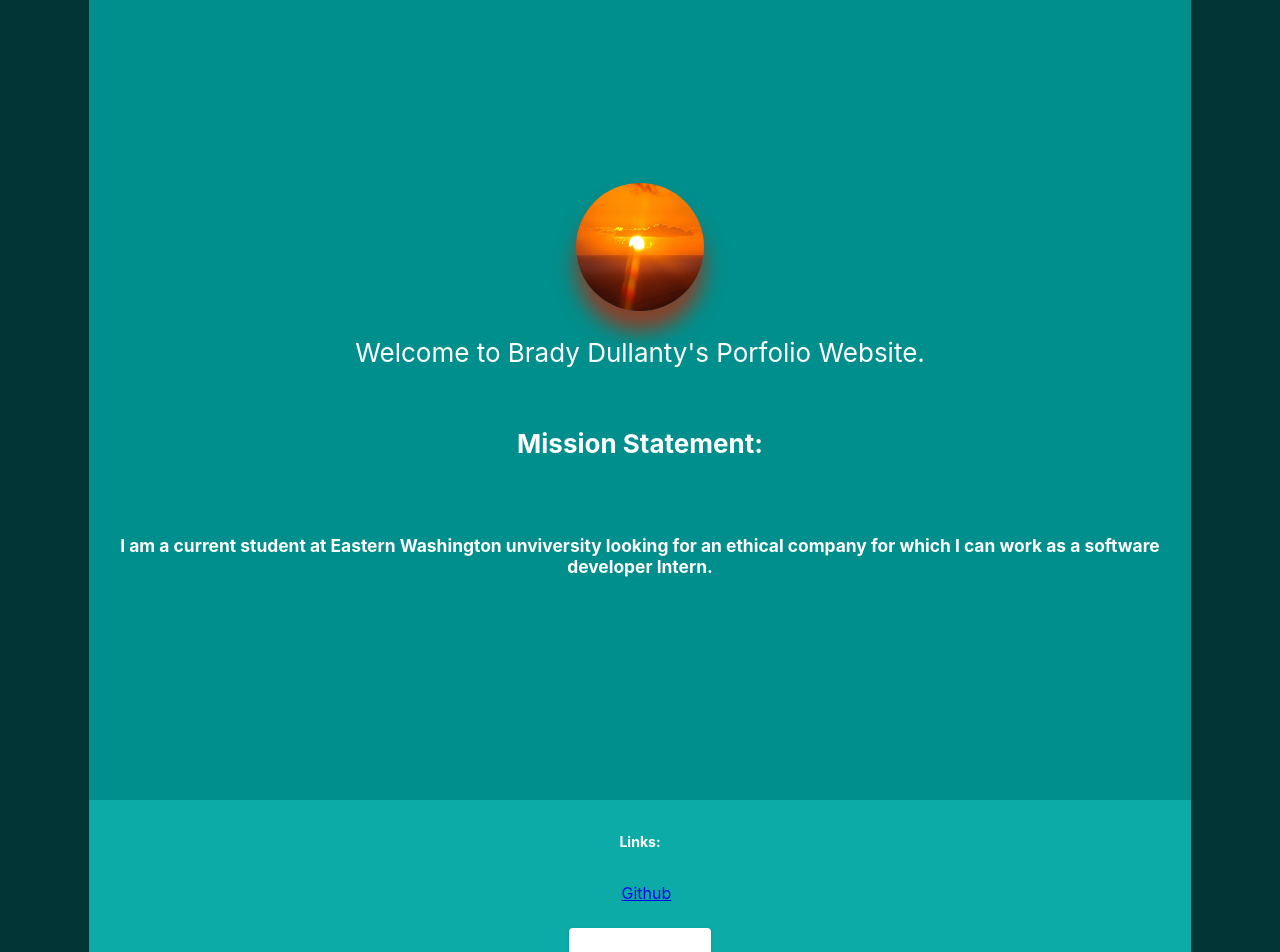
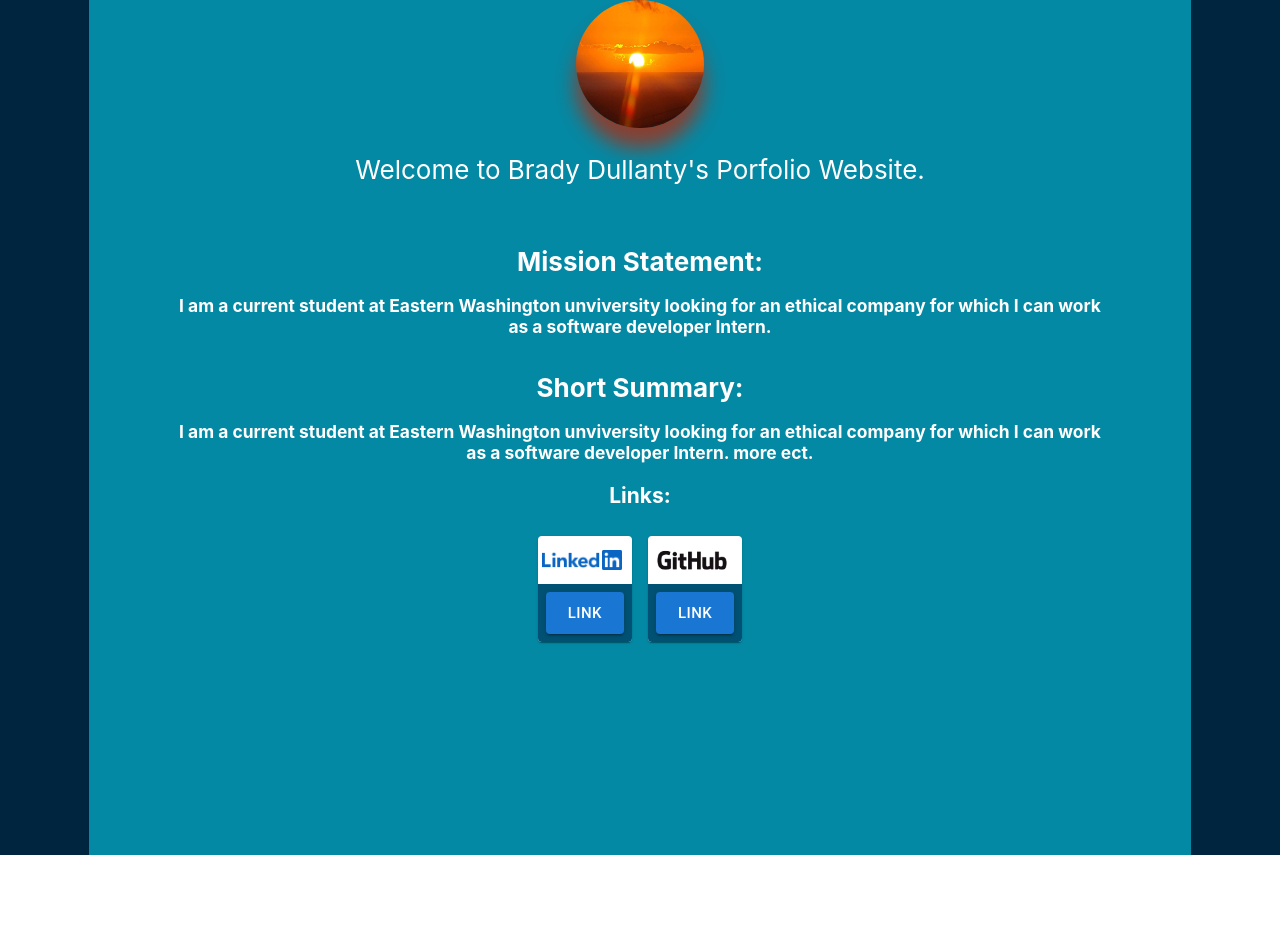
Before and after one commit to BDullanty/My-Portfolio-Website, a React (Create React App) app in the folder reactfirst/: page / in a window 1280 px wide. Shown: the top 952 px of the page. After the commit the page ends 855 px from the top, so only its background shows below. Built offline with nearby package versions, Linux system fonts and the light colour scheme.

Commit message:
css, links, images for link cards.

```diff
--- /dev/null
+++ b/reactfirst/src/Components/LinkCards.css
@@ -0,0 +1,32 @@
+.CardLinkButton{
+    text-align: center;
+    color: #005173;
+    background: #005173;
+    justify-content: center;
+    size:  5vw;
+
+
+
+}
+.LinkCardBackground{
+
+    margin-top: -2vh;
+    width: 7vw;
+    height: 5vw;
+    text-align: center;
+    background-color: #005173;
+}
+.ButtonTitle{
+    color: white;
+    margin-right: 1vw;
+
+
+}
+.LinkText{
+    height: 1vw;
+    text-align: center;
+    justify-content: center;
+}
+.CardLinkGrid{
+    margin-top: -5vh;
+}
--- a/reactfirst/src/Components/LinkCards.js
+++ b/reactfirst/src/Components/LinkCards.js
@@ -1,18 +1,37 @@
-import { Button, CardActions } from '@mui/material';
+import "./LinkCards.css";
+import gitLogo from"../images/GithubLogo.png"
+import linkedInLogo from "../images/LinkedInLogo.png"
+import { Button, CardActions, CardMedia } from '@mui/material';
 import Card from '@mui/material/Card';
 import CardContent from '@mui/material/CardContent';
+import Grid from '@mui/material/Unstable_Grid2';
+
+export function GridOfLinkCards(){
+    return(
+    <Grid  container spacing = {2} className="CardLinkGrid">
+        <Grid item>
+
+        <LinkedInLinkCard/>
+        </Grid>
+        <Grid item>
+        <GithubLinkCard/>
+        </Grid>
+
+    </Grid>
+    )
+}
+
+
+
 
 export function GithubLinkCard() {
     return (
-        <Card>
-            <CardContent>
-            <h3>Github:</h3>
+        <Card >
+               <CardMedia component = "img" image={gitLogo} sx={{padding: ".5vh", height:"5vh",width:"10vh",objectFit:"contain"}}/>
 
-
-            </CardContent>
-            <CardActions>
-                <Button variant="contained" size="large" onClick={() => {
-                window.location.href = "https://github.com/bdullanty";
+            <CardActions className="CardLinkButton">
+                <Button variant="contained"  size="large" onClick={() => {
+                window.open("https://github.com/bdullanty","_blank");
 
             }}
 
@@ -25,15 +44,14 @@ export function GithubLinkCard() {
 export function LinkedInLinkCard() {
     return (
         <Card>
-            <CardContent>
-            <h3>LinkedIn:</h3>
 
+            <CardMedia component = "img" image={linkedInLogo} sx={{padding: ".5vh", height:"5vh",width:"10vh",objectFit:"contain"}}/>
 
-            </CardContent>
-            <CardActions>
+            <CardActions className="CardLinkButton">
                 <Button variant="contained" size="large" onClick={() => {
-                window.location.href = "https://LinkedIn.com/in/bdullanty";
-                }}
+                 window.open("https://linkedin.com/in/bdullanty/","_blank");
+
+            }}
 
                 >Link</Button>
             </CardActions>
--- a/reactfirst/src/pages/HomePage.css
+++ b/reactfirst/src/pages/HomePage.css
@@ -3,6 +3,7 @@
   box-sizing: border-box;
   border: 10px solid blue;
   background: black;
+
 }
 
 .HomePage-logo {
@@ -10,7 +11,7 @@
   width: 10vw;
   pointer-events: none;
   border-radius:50%;
-  float: left;
+
   box-shadow: 0 20px 20px 0 rgba(188, 35, 5, 0.73);
   transition: .01s;
 }
@@ -25,43 +26,47 @@
   justify-content: center;
   text-align: center;
   box-sizing: border-box;
-  border: 10px;
-  border-radius: 100%;
-  border-color: black;
+
 }
 .HomePage-Mission-Statement{
   text-align: center;
+  margin-top: -2vh;
+  margin-bottom: 0px;
+  margin-left: 7vw;
+  margin-right: 7vw;
 }
 .HomePage-header {
-
+  text-align: center;
   box-sizing: border-box;
   border-style: solid;
-  border-color: #023535;
+  border-color: #00253F;
   border-right-width: 7vw;
   border-left-width: 7vw;
   border-top-width: 0;
   border-bottom-width: 0;
-  background-color: #008F8C;
-  min-height: 100vh;
+  background-color: #0489A4;
+  min-height: 50vh;
   display: flex;
   flex-direction: column;
   align-items: center;
   justify-content: center;
   font-size: calc(10px + 2vmin);
   color: white;
+  margin-bottom: -1vh;
 }
 
 .HomePage-body {
 
   box-sizing: border-box;
   border-style: solid;
-  border-color: #023535;
+  border-color: #00253F;
   border-right-width: 7vw;
   border-left-width: 7vw;
   border-top-width: 0;
   border-bottom-width: 0;
-  background-color: #0CABA8;
-  min-height: 50vmin;
+  margin-top: vh;
+  background-color: #0489A4;
+  min-height: 50vh;
   display: flex;
   flex-direction: column;
   align-items: center;
--- a/reactfirst/src/pages/HomePage.js
+++ b/reactfirst/src/pages/HomePage.js
@@ -1,7 +1,7 @@
 import logo from '../images/HomePage-logo.jpg';
 
 import './HomePage.css';
-import { GithubLinkCard,  LinkedInLinkCard } from '../Components/LinkCards';
+import { GridOfLinkCards,GithubLinkCard,  LinkedInLinkCard } from '../Components/LinkCards';
 export const HomePage = () => {
   return (
     <div className="HomePage">
@@ -16,25 +16,20 @@ export const HomePage = () => {
           Intern.
         </h6>
 
+        <h4>Short Summary:</h4>
+
+        <h6 className="HomePage-Mission-Statement">
+          I am a current student at Eastern Washington unviversity looking for an ethical company for which I can work as a software developer
+          Intern. more ect.
+
+        </h6>
+
       </header>
 
 
       <body className='HomePage-body'>
-        <h6>
-        Links:
-        </h6>
-        <a
-          className="HomePage-link"
-          href="https://github.com/bdullanty"
-          target="_blank"
-          rel="noopener noreferrer"
-        >
-          Github
-        </a>
-
-        <br/>
-        <LinkedInLinkCard/>
-        <GithubLinkCard/>
+        <h4>Links:</h4>
+       <GridOfLinkCards/>
       </body>
     </div>
   );
```
Also changed, not shown: reactfirst/src/images/GithubLogo.png (added), reactfirst/src/images/LinkedInLogo.png (added).
